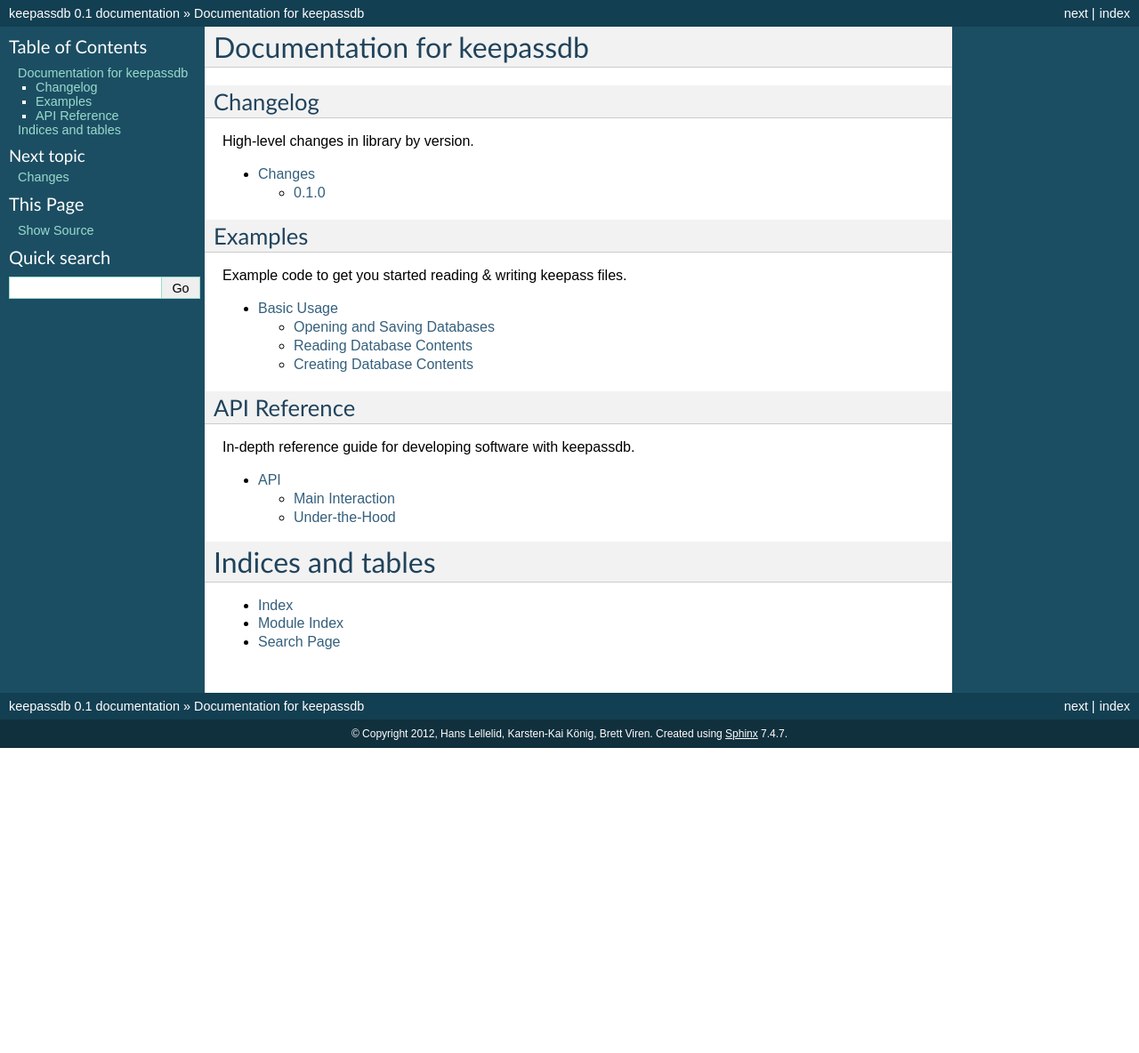
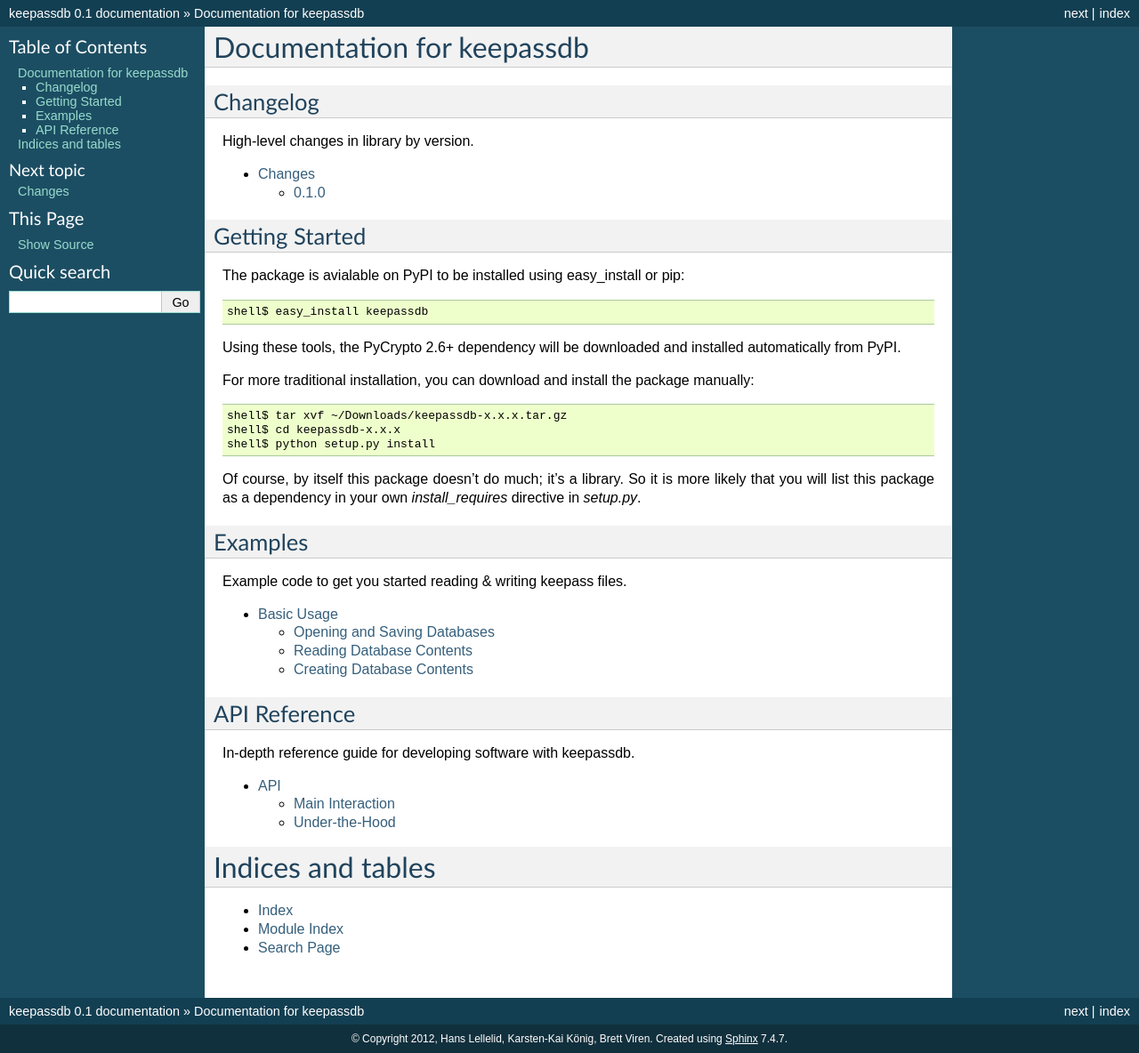
Before and after one commit to hozn/keepassdb, a Sphinx documentation site: the page built from docs/index.rst, in a window 1280 px wide. Shown: the whole page at 89% size. Built offline with Sphinx 7.4.7, drawn with Linux system fonts in a browser that asks for light colours; before the commit the page ends 900 px from its top, so only the background shows below that.

Commit message:
Documentation tweaks for release.

```diff
--- a/docs/index.rst
+++ b/docs/index.rst
@@ -15,6 +15,28 @@
    :maxdepth: 2
 
    news
+
+Getting Started
+---------------
+
+The package is avialable on PyPI to be installed using easy_install or pip:
+
+.. code-block:: none
+
+   shell$ easy_install keepassdb
+
+Using these tools, the PyCrypto 2.6+ dependency will be downloaded and installed automatically from PyPI.
+
+For more traditional installation, you can download and install the package manually:
+
+.. code-block:: none
+
+   shell$ tar xvf ~/Downloads/keepassdb-x.x.x.tar.gz
+   shell$ cd keepassdb-x.x.x
+   shell$ python setup.py install
+
+Of course, by itself this package doesn't do much; it's a library.  So it is more likely that you will
+list this package as a dependency in your own `install_requires` directive in `setup.py`.
 
 Examples
 ---------
```
Also changed, not shown: README.md (+1 -1 lines).
